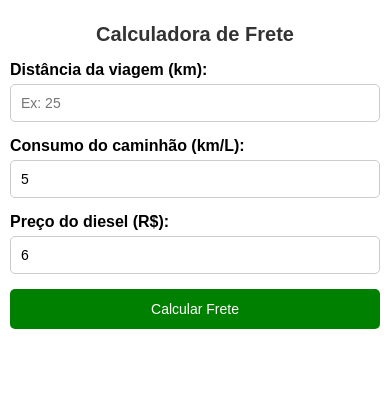
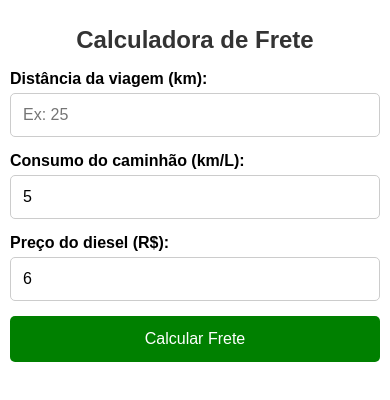
Before and after one commit to alderjunio/fretebv, a plain HTML site: page index.html in a window 390 px wide. Drawn offline with Linux system fonts and the light colour scheme.

Commit message:
teste de fonte maior

```diff
--- a/index.html
+++ b/index.html
@@ -22,33 +22,35 @@
     h1 {
       color: #333;
       text-align: center;
+      font-size: 28px;
     }
 
     label {
       display: block;
       margin-top: 15px;
       font-weight: bold;
+      font-size: 18px; /* aumentado */
     }
 
     input {
-      padding: 10px;
+      padding: 12px;
       width: 100%;
       box-sizing: border-box;
       margin-top: 5px;
-      font-size: 16px;
+      font-size: 18px; /* aumentado */
       border: 1px solid #ccc;
       border-radius: 5px;
     }
 
     button {
       margin-top: 15px;
-      padding: 12px;
+      padding: 14px;
       background: green;
       color: #fff;
       border: none;
       cursor: pointer;
       width: 100%;
-      font-size: 16px;
+      font-size: 18px; /* aumentado */
       border-radius: 5px;
     }
 
@@ -59,19 +61,19 @@
     #resultado {
       margin-top: 20px;
       font-weight: bold;
-      font-size: 18px;
+      font-size: 20px; /* aumentado */
       text-align: center;
     }
 
     @media (max-width: 400px) {
       h1 {
-        font-size: 20px;
+        font-size: 24px;
       }
-      input, button {
-        font-size: 14px;
+      label, input, button {
+        font-size: 16px;
       }
       #resultado {
-        font-size: 16px;
+        font-size: 18px;
       }
     }
   </style>
```
